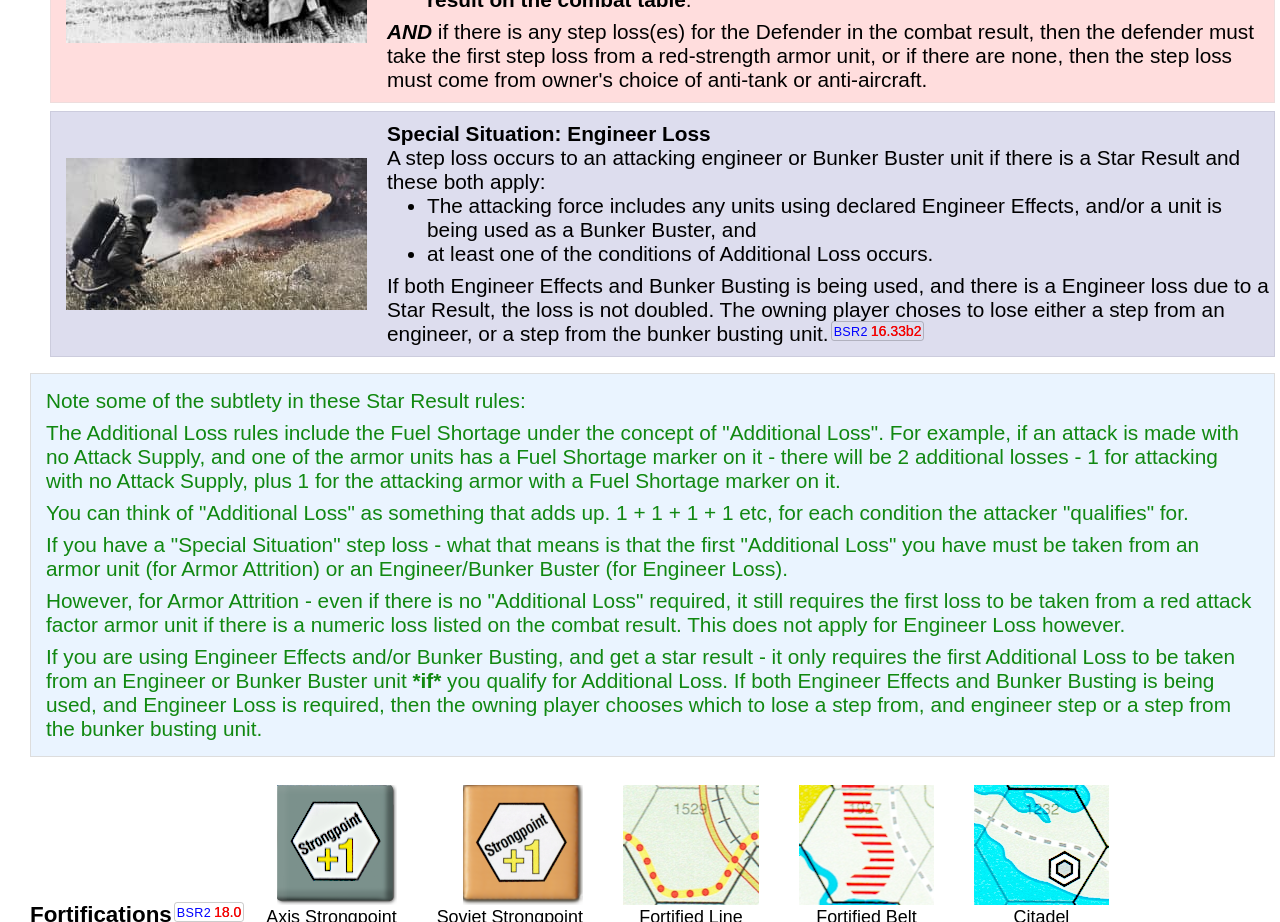
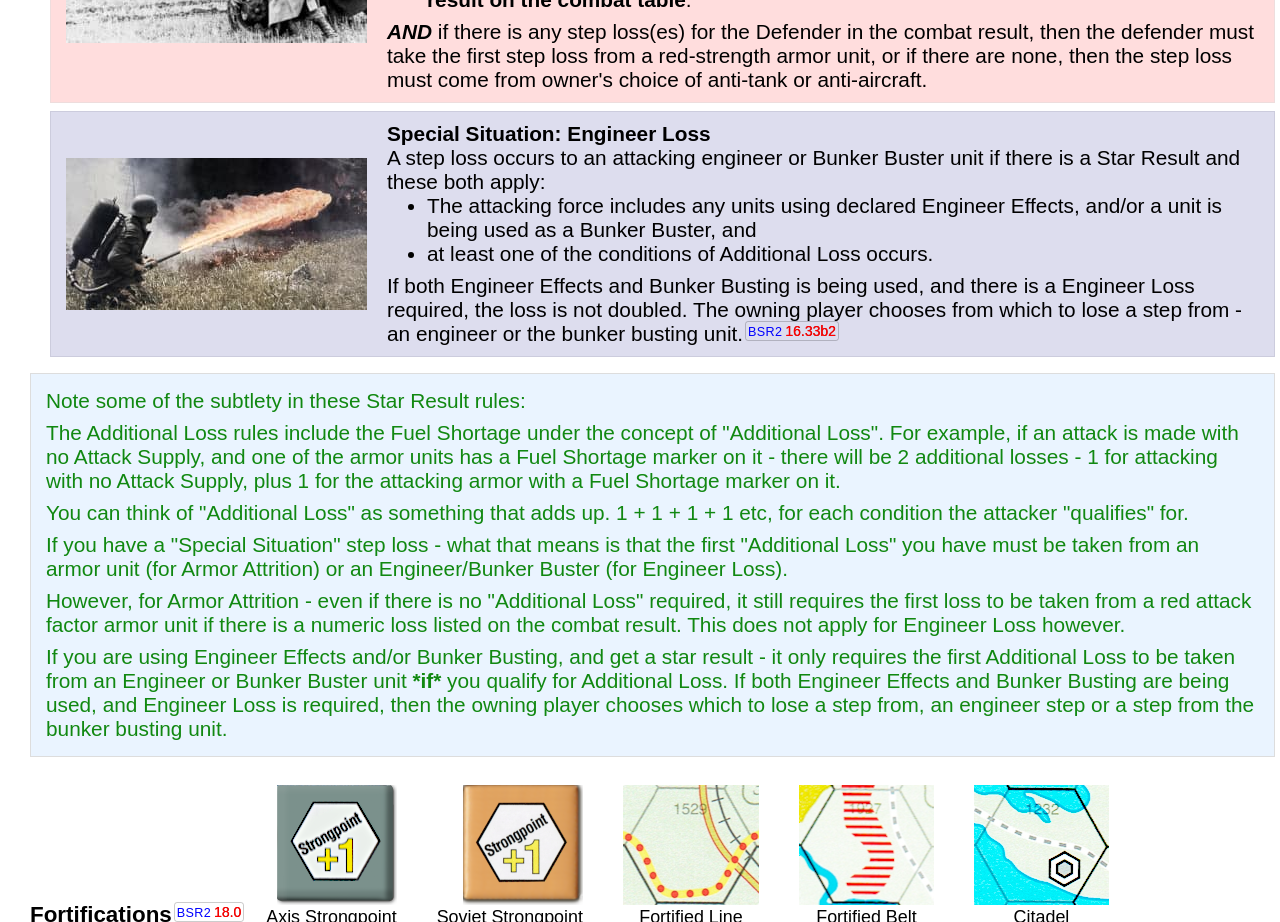
Before and after one commit to cserret/wargalley, a React (Create React App) app: page /efs/combat in a window 1280 px wide. Shown: the part 10700-11622 px from the top of the page. Built offline with nearby package versions, Linux system fonts and the light colour scheme.

Commit message:
fixed more typos

```diff
--- a/src/Components/Efs/Combat/Combat.js
+++ b/src/Components/Efs/Combat/Combat.js
@@ -1259,10 +1259,10 @@ const Combat = (props) => {
                     <span className="spacer0_5rem" />
                     A anti-aircraft unit that contributed a DRM to AA Fire during the current combat phase cannot be selected to be a Bunker Buster.
                     <span className="spacer0_5rem" />
-                    If Bunker Busting is being used in a Declared Attack, then the attacker is liable for Engineer Loss if there is a Asterisk result, and
+                    If Bunker Busting is being used in a Declared Attack, then the attacker may be liable for Engineer Loss, and
                     may lose the Bunker Buster unit. If both Engineer Effects and Bunker Busting are being used,
-                    and there is a Asterisk result, the loss is not doubled - the owning player choses whether
-                    to lose the engineer or the bunker busting unit.<BsrLink page="43" rule="16.33b2" />
+                    and there is a Engineer Loss required, the loss is not doubled - the owning player chooses whether
+                    to lose a step from the engineer or the bunker busting unit.<BsrLink page="43" rule="16.33b2" />
 
                 </div>
                 <span className="spacer1rem" />
@@ -1470,9 +1470,8 @@ const Combat = (props) => {
                                 <li>at least one of the conditions of Additional Loss occurs.</li>
                             </ul>
                             <span className="spacer0_5rem" />
-                            If both Engineer Effects and Bunker Busting is being used, and there is a Engineer loss due to a Star Result,
-                            the loss is not doubled. The owning player choses to lose either a step from an engineer, or a step from
-                            the bunker busting unit.<BsrLink page="43" rule="16.33b2" />
+                            If both Engineer Effects and Bunker Busting is being used, and there is a Engineer Loss required,
+                            the loss is not doubled. The owning player chooses from which to lose a step from - an engineer or the bunker busting unit.<BsrLink page="43" rule="16.33b2" />
                         </div>
                     </div>
                     <span className="spacer1rem" />
@@ -1492,8 +1491,8 @@ const Combat = (props) => {
                         red attack factor armor unit if there is a numeric loss listed on the combat result. This does not apply for Engineer Loss however.
                         <span className="spacer0_5rem" />
                         If you are using Engineer Effects and/or Bunker Busting, and get a star result - it only requires the first Additional Loss to be taken
-                        from an Engineer or Bunker Buster unit <b>*if*</b> you qualify for Additional Loss. If both Engineer Effects and Bunker Busting is being used,
-                        and Engineer Loss is required, then the owning player chooses which to lose a step from, and engineer step or a step from the bunker busting unit.
+                        from an Engineer or Bunker Buster unit <b>*if*</b> you qualify for Additional Loss. If both Engineer Effects and Bunker Busting are being used,
+                        and Engineer Loss is required, then the owning player chooses which to lose a step from, an engineer step or a step from the bunker busting unit.
                     </div>
 
                 </div>
```
